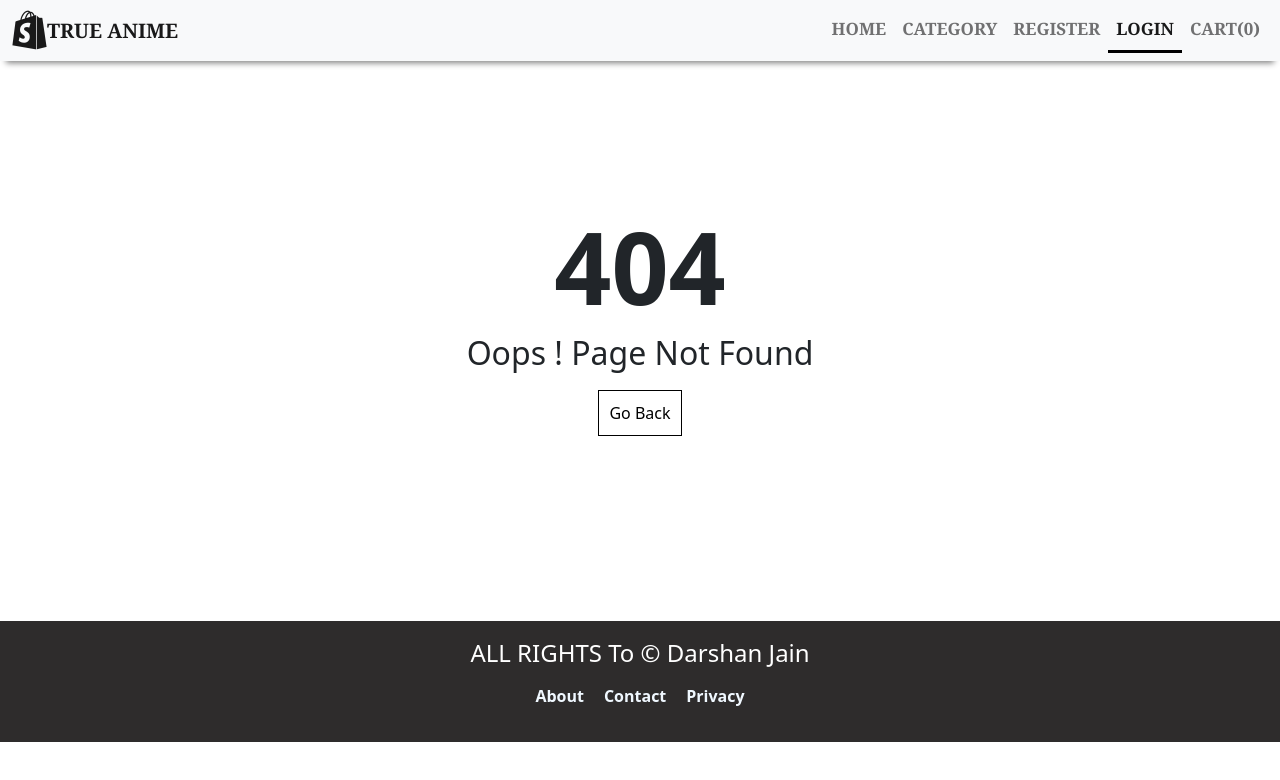
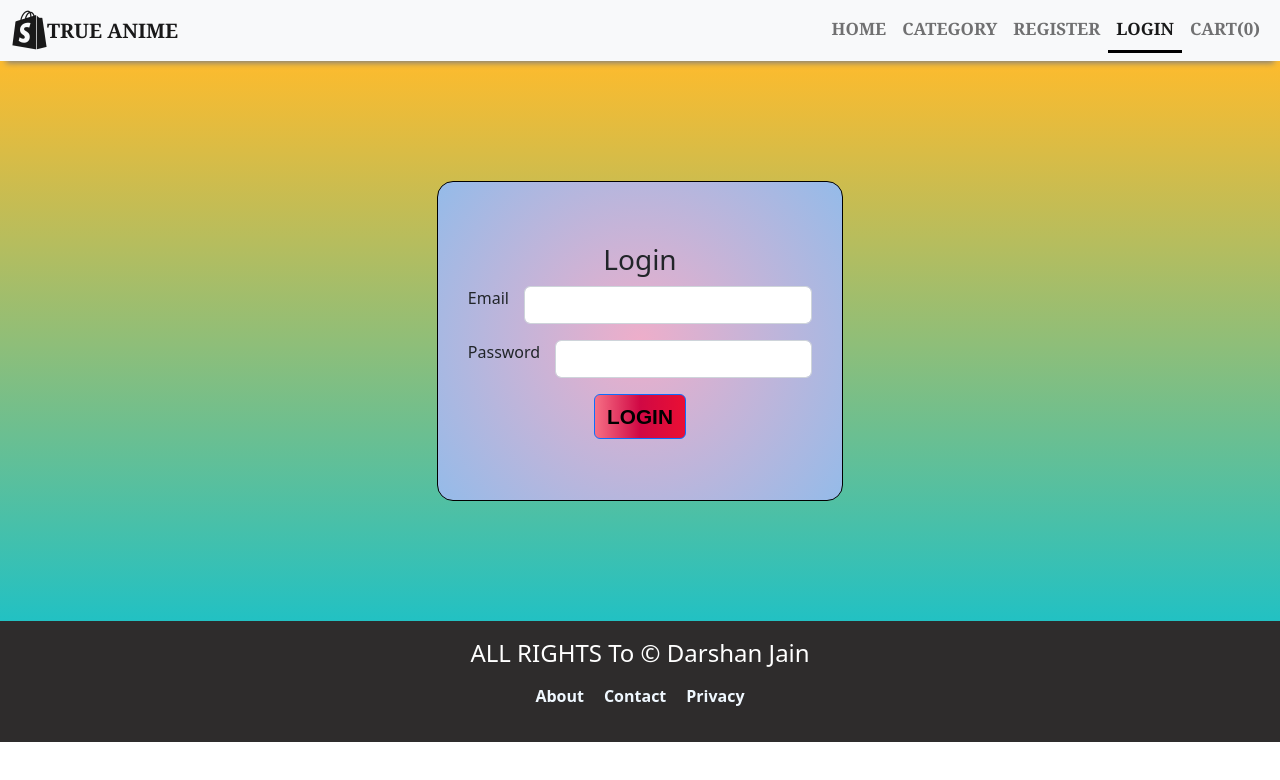
Before and after one commit to darshanjain-entrepreneur/True-Anime, a React (Create React App) app in the folder animeecommerce/client/: page /login in a window 1280 px wide. Before the commit this address had no page. Shown: the top 780 px of the page. Built offline with nearby package versions, Linux system fonts and the light colour scheme.

Commit message:
added login page also designing the page

```diff
--- a/animeecommerce/client/src/App.js
+++ b/animeecommerce/client/src/App.js
@@ -8,6 +8,7 @@ import PageNotFound from "./pages/PageNotFound";
 import Header from "./components/Layout/Header";
 import Footer from "./components/Layout/Footer";
 import Register from "./pages/Auth/Register";
+import Login from "./pages/Auth/Login";
 
 
 function App() {
@@ -18,6 +19,7 @@ function App() {
 
 <Route path='/' element={<HomePage/>}  />
 <Route path='/register' element={<Register/>} />
+<Route path='/login'element={<Login/>} />
 <Route path='/about' element={<About/>}  />
 <Route path='/contact' element={<Contact/>}  />
 <Route path="/policy" element={<Policy/>} />
--- a/animeecommerce/client/src/index.css
+++ b/animeecommerce/client/src/index.css
@@ -5,6 +5,7 @@
 
 
 }
+
 
 .navbar{
   font-family:Georgia, 'Times New Roman', Times, serif;
@@ -80,21 +81,51 @@ background-color:rgb(46, 44, 44);
   justify-content: center;
   height: 70vh;
   flex-direction: column;
-  background-color:rgb(251, 247, 247);
+  background: linear-gradient(0deg, rgba(34,193,195,1) 0%, rgba(253,187,45,1) 100%);
 }
-.register h1{
-  margin-bottom: 30px;
+.register h3{
+  margin-bottom: 10px;
 }
 .register form{
   display:flex;
   flex-direction: column;
+  border:1px solid black;
+  padding:10px;
+  padding-right: 40px;
+  padding-left: 40px;
+  border-radius:16px;
+  background: radial-gradient(circle, rgba(238,174,202,1) 0%, rgba(148,187,233,1) 100%);
+
+
 }
 .register form div{
   display: flex;
   flex-direction: row;
-
+  width: 100%;
 }
 .register form div label{
 margin-right: 15px;
 
 }
+.register form button{
+  background:linear-gradient(to right , rgb(246, 111, 133) ,  rgb(208, 8, 68) , rgb(234, 15, 52));
+  color:black;
+  font-weight: bold;
+  font-size: 1.3rem;
+  font-family: Arial, Helvetica, sans-serif;
+}
+
+
+.login form{
+ height: 40vh;
+ display: flex;
+ justify-content: center;
+ align-items:center;
+ padding: 10px;
+ padding-right: 30px;
+ padding-left: 30px;
+}
+.login form div{
+
+  width: 100%;
+}
--- /dev/null
+++ b/animeecommerce/client/src/pages/Auth/Login.jsx
@@ -0,0 +1,70 @@
+import React , {useState} from 'react'
+import Layout from '../../components/Layout/Layout'
+import toast from "react-hot-toast"
+import axios from 'axios';
+import { useNavigate } from 'react-router-dom';
+
+const Login = () => {
+
+
+    const [email , setEmail] = useState("");
+    const [password , setPassword] = useState("");
+
+    const navigate = useNavigate();
+
+    const handleSubmit = async  (e) => {
+        e.preventDefault();
+       try {
+
+        const res = await axios.post(`${process.env.REACT_APP_API}/api/v1/auth/login`,{
+            email ,password
+        })
+
+        if(res && res.data.success){
+          setTimeout(() => {
+            toast.success(res.data.message);
+
+          },100);
+          navigate("/");
+
+        }else{
+            toast.error(res.data.message);
+
+        }
+
+       } catch (error) {
+        toast.error(error.message);
+       }
+
+    }
+
+
+  return (
+    <Layout title={"Register - True Anime"}>
+    <div className="register login">
+
+    <form onSubmit={handleSubmit}>
+    <h3>Login</h3>
+
+   <div className="mb-3">
+     <label htmlFor="exampleInputName" className="form-label">Email</label>
+     <input type="email" className="form-control" id="exampleInputEmail1"value={email}
+     onChange={(e) => setEmail(e.target.value)} required/>
+     </div>
+   <div className="mb-3">
+     <label htmlFor="exampleInputPassword1" className="form-label">Password</label>
+     <input type="password" className="form-control" id="exampleInputPassword1"value={password}
+     onChange={(e) => setPassword(e.target.value)} required/>
+   </div>
+
+
+   <button type="submit" className="btn btn-primary">LOGIN</button>
+ </form>
+
+
+    </div>
+   </Layout>
+  )
+}
+
+export default Login
--- a/animeecommerce/client/src/pages/Auth/Register.js
+++ b/animeecommerce/client/src/pages/Auth/Register.js
@@ -21,7 +21,7 @@ const handleSubmit = async  (e) => {
         name , email ,password , phone , address
     })
 
-    if(res.data.success){
+    if(res && res.data.success){
       setTimeout(() => {
         toast.success(res.data.message);
 
@@ -30,10 +30,11 @@ const handleSubmit = async  (e) => {
 
     }else{
         toast.error(res.data.message);
+
     }
 
    } catch (error) {
-
+    toast.error(error.message);
    }
 
 }
@@ -42,8 +43,9 @@ const handleSubmit = async  (e) => {
   return (
   <Layout title={"Register - True Anime"}>
    <div className="register">
-    <h1>Register</h1>
+
    <form onSubmit={handleSubmit}>
+   <h3>Register</h3>
   <div className="mb-3">
     <label htmlFor="exampleInputName" className="form-label">Name</label>
     <input type="text" className="form-control" id="exampleInputEmail1"value={name}
@@ -70,7 +72,7 @@ const handleSubmit = async  (e) => {
     onChange={(e) => setAddress(e.target.value)} required/>
     </div>
 
-  <button type="submit" className="btn btn-primary">Submit</button>
+  <button type="submit" className="btn btn-primary">REGISTER</button>
 </form>
 
 
```
Also changed, not shown: animeecommerce/client/src/styles/AuthStyles.css (added, +62 -0 lines), 1 other file (tests, documents, lock files or other folders).
